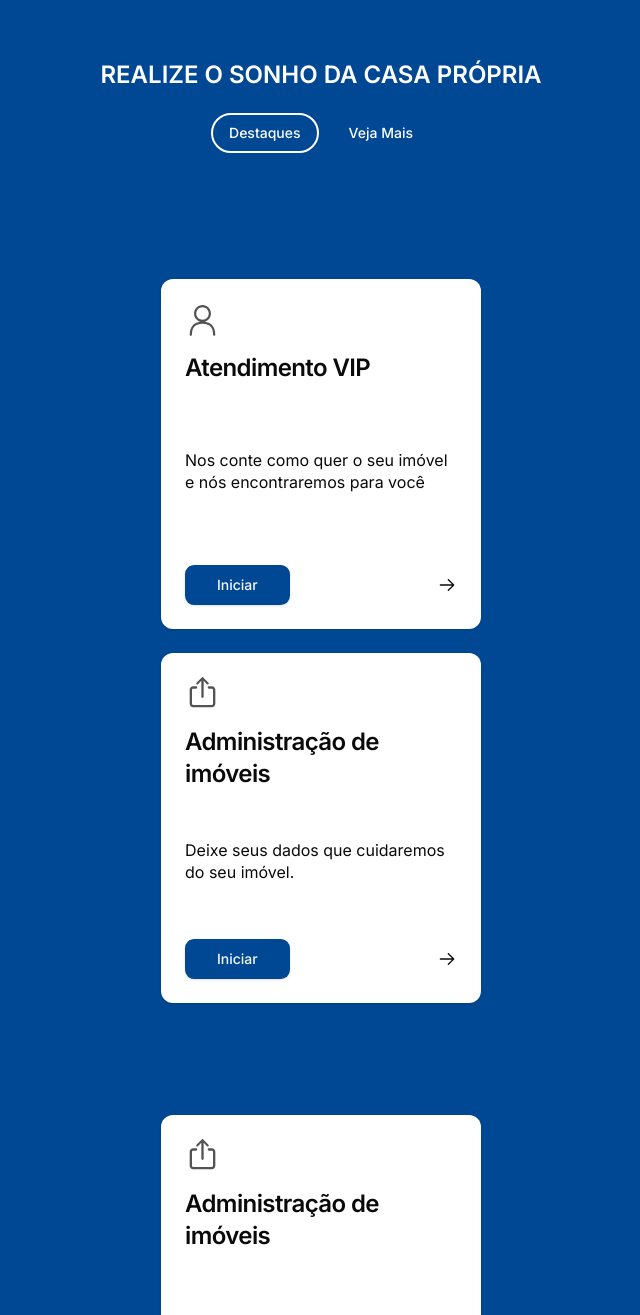
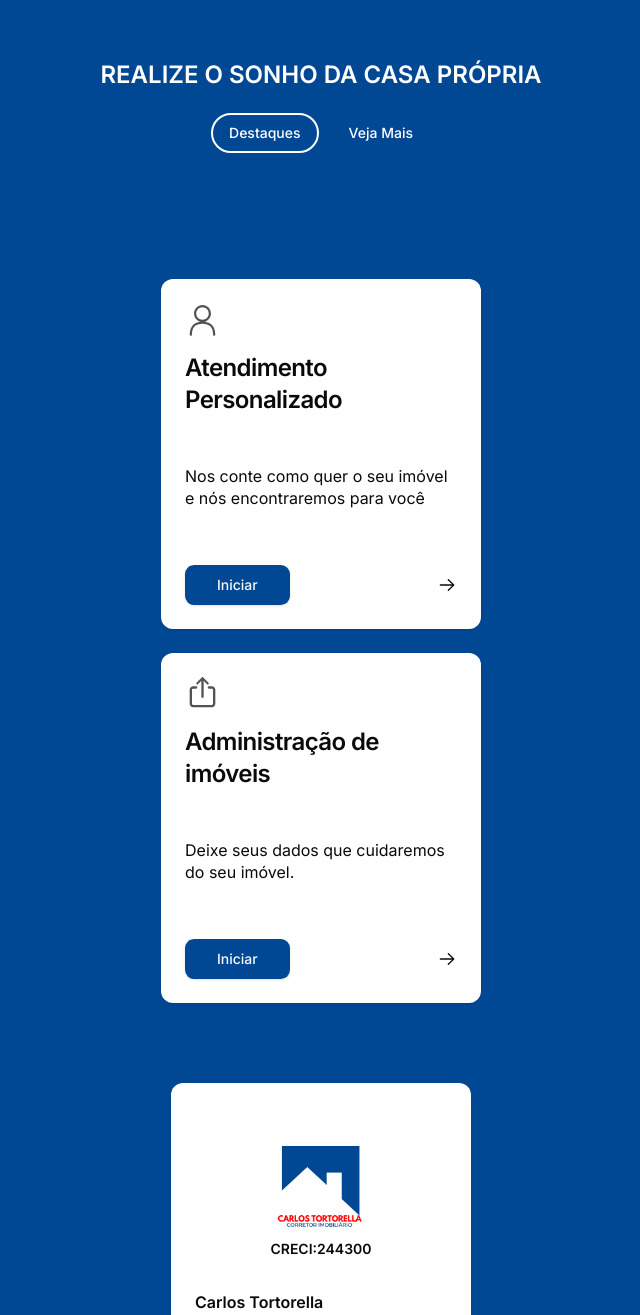
Before and after one commit to PavaniTiago/imobiliaria, a Next.js app: page / in a window 1280 px wide. Shown: the part 1445-2760 px from the top of the page, without its empty margins (319-959 px from the left). Built offline with nearby package versions, Linux system fonts and the light colour scheme; no server answers; the database is empty.

Commit message:
feat: add components and change visibility

```diff
--- a/src/app/bancos/page.tsx
+++ b/src/app/bancos/page.tsx
@@ -10,7 +10,7 @@ import Link from "next/link";
 
 export default function Bancos(){
     return (
-        <main className="flex items-center justify-center h-full w-full bg-primary pt-40">
+        <main className="flex items-center justify-center h-full w-full bg-primary pt-32 lg:pt-[20rem] pb-12">
             <div className="flex flex-col items-center justify-center max-w-5xl w-full px-8">
                 <h2 className="text-white text-2xl lg:text-3xl mb-4">Financiamento e bancos</h2>
                 <div className="flex flex-col gap-6 p-4 lg:p-12 w-full max-w-4xl bg-white">
--- a/src/app/imoveis/page.tsx
+++ b/src/app/imoveis/page.tsx
@@ -53,7 +53,7 @@ export default function Imovel() {
 
 
     return (
-        <div className="relative flex flex-col items-center justify-center w-full h-full bg-primary pt-32">
+        <div className="relative flex flex-col items-center justify-center w-full h-full bg-primary pt-32 lg:pt-[18rem]">
             <WhattsApButton />
             <Suspense>
 
--- a/src/app/imovel/page.tsx
+++ b/src/app/imovel/page.tsx
@@ -25,7 +25,7 @@ function page() {
     })
 
   return (
-    <div className='relative flex flex-col items-center justify-center w-full h-full bg-primary pt-28'>
+    <div className='relative flex flex-col items-center justify-center w-full h-full bg-primary pt-28 lg:pt-[18rem]'>
       <WhattsApButton />
       <div className='flex flex-col items-start justify-start w-full px-10 lg:px-[14rem] 2xl:px-[22rem] h-full'>
         <Suspense>
--- a/src/app/page.tsx
+++ b/src/app/page.tsx
@@ -8,16 +8,19 @@ import { WhattsApButton } from "@/components/ui/whattsap-button";
 import { SearchForm } from "@/components/ui/serch-form";
 import Link from "next/link";
 
+import Carlos from "../../public/carlos.png";
+
 export default function Home() {
 
   return (
     <div className='relative flex flex-col items-center justify-center w-full h-full bg-primary'>
       <WhattsApButton />
-      <div className="flex relative items-center justify-center w-full">
+      <div className="flex relative items-center justify-center w-full h-full">
         <div className="w-full h-screen">
           <Image src="https://i.ibb.co/f4ZN9Q0/L-966f121b838c4c37ab11430267ed6020.jpg"
           className="brightness-75 object-cover" alt="banner image" width={0} height={0} sizes="100vw" fill priority/>
         </div>
+          <Image src={Carlos} alt="carlos foto" width={0} height={0} className="object-cover h-[50rem] w-[32rem] z-10 lg:block hidden absolute -bottom-[3.3rem] right-0 transform scale-x-[-1]"/>
           <div className="flex flex-col items-center justify-center w-full h-full absolute text-white  gap-6">
             <h1 className="text-3xl text-center lg:text-5xl font-semibold font-montSerrat">Compre ou Alugue Agora</h1>
             <SearchForm />
@@ -47,13 +50,13 @@ export default function Home() {
             <Card className="w-[320px] h-[350px] flex flex-col justify-between">
               <CardHeader className="gap-2">
                 <PersonIcon width={35} height={35} className="text-foreground/70"/>
-                <CardTitle className="text-2xl">Atendimento VIP</CardTitle>
+                <CardTitle className="text-2xl">Atendimento Personalizado</CardTitle>
               </CardHeader>
               <CardContent className="px-6 pb-8 leading-snug">
                 <span>Nos conte como quer o seu imóvel e nós encontraremos para você</span>
               </CardContent>
               <CardFooter className="flex justify-between">
-                <Button variant="default" size="lg" className="hover:bg-blue-700 transition">Iniciar</Button>
+                <Button variant="default" size="lg" className="hover:bg-blue-700 transition"><Link href="https://www.instagram.com/carlostortorella/"></Link>Iniciar</Button>
                 <ArrowRightIcon width={20} height={20}/>
               </CardFooter>
             </Card>
@@ -66,7 +69,7 @@ export default function Home() {
                 <span>Deixe seus dados que cuidaremos do seu imóvel.</span>
               </CardContent>
               <CardFooter className="flex justify-between">
-                <Button variant="default" size="lg" className="hover:bg-blue-700 transition">Iniciar</Button>
+                <Button variant="default" size="lg" className="hover:bg-blue-700 transition"><Link href="https://www.instagram.com/carlostortorella/"></Link>Iniciar</Button>
                 <ArrowRightIcon width={20} height={20}/>
               </CardFooter>
             </Card>
--- a/src/components/ui/footer.tsx
+++ b/src/components/ui/footer.tsx
@@ -1,12 +1,14 @@
 "use client"
 
-import { Share2Icon, ArrowRightIcon } from "@radix-ui/react-icons";
+import { ArrowRightIcon } from "@radix-ui/react-icons";
 import { Button } from "./button";
-import { Card, CardHeader, CardTitle, CardContent, CardFooter } from "./card";
+import { Card, CardHeader, CardContent, CardFooter } from "./card";
 import { UseImoveis } from "@/hooks/useImoveis";
 import { useQuery } from "@tanstack/react-query";
-import { FacebookLogo, InstagramLogo } from "@phosphor-icons/react";
+import { InstagramLogo } from "@phosphor-icons/react";
 import Link from "next/link";
+import Logo from "../../../public/logo.png"
+import Image from "next/image";
 
 export function Footer(){
 
@@ -24,13 +26,15 @@ export function Footer(){
 
     return (
         <footer className="flex flex-col items-center justify-end w-full h-full bg-primary">
-            <Card className="max-w-xs gap-12 flex flex-col justify-between mt-8 mx-6">
-              <CardHeader className="gap-2">
-                <Share2Icon width={35} height={35} className="text-foreground/70"/>
-                <CardTitle className="text-2xl">Administração de imóveis</CardTitle>
+            <Card className="w-[300px] h-[360px] flex flex-col justify-between">
+              <CardHeader className="flex items-center justify-center gap-2 relative">
+                <Image alt="logo imobiliaria" src={Logo} width={0} height={0} className="object-cover h-40 w-40" />
+                <span className="text-sm font-semibold absolute bottom-8">CRECI:244300</span>
               </CardHeader>
-              <CardContent className="px-6 pb-8 leading-snug">
-                <span>Deixe seus dados que cuidaremos do seu imóvel.</span>
+              <CardContent className="flex flex-col px-6 pb-8 leading-snug">
+                <span className="text-md font-semibold">Carlos Tortorella</span>
+                <span className="text-sm">Vinhedo SP</span>
+                <span className="text-sm">(19) 99901-6424</span>
               </CardContent>
               <CardFooter className="flex justify-between">
                 <Button variant="default" size="lg" className="hover:bg-blue-700 transition">Iniciar</Button>
@@ -49,25 +53,22 @@ export function Footer(){
                         </div>
                     </div>
                 </div>
-                <div className="w-full flex items-center justify-center bg-secondary py-16 mt-12">
-                    <div className="w-full max-w-4xl flex justify-between text-primary">
-                        <div>
-                            <h3 className="text-lg text-black font-semibold">Institucional</h3>
-                            <span className="text-md text-black hover:bg-gray-200 transition-colors cursor-pointer">Política de privacide</span>
-                        </div>
+                <div className="w-full flex flex-col items-center justify-center bg-secondary pt-16 pb-4 mt-12">
+                    <div className="w-full max-w-3xl flex justify-between text-primary">
                         <div>
                             <h3 className="text-lg text-black font-semibold">Imóveis</h3>
-                            <span className="text-md text-black hover:bg-gray-200 transition-colors cursor-pointer">Cadastre seu imóvel</span>
+                            <Link href="https://www.instagram.com/carlostortorella/" className="text-md text-black hover:bg-gray-200 transition-colors cursor-pointer">Cadastre seu imóvel</Link>
                         </div>
                         <div>
                             <h3 className="text-lg text-black font-semibold">Serviços</h3>
-                            <span className="text-md text-black hover:bg-gray-200 transition-colors cursor-pointer">Financiamento e bancos</span>
+                            <Link href="/bancos" className="text-md text-black hover:bg-gray-200 transition-colors cursor-pointer">Financiamento e bancos</Link>
                         </div>
                         <div>
                             <h3 className="text-lg text-black font-semibold">Contatos</h3>
-                            <span className="text-md text-black hover:bg-gray-200 transition-colors cursor-pointer">Fale conosco</span>
+                            <Link href="https://www.instagram.com/carlostortorella/" className="text-md text-black hover:bg-gray-200 transition-colors cursor-pointer">Fale conosco</Link>
                         </div>
                     </div>
+                    <p className="text-sm mt-6">© Carlos Tortorella. Todos os direitos reservados</p>
                 </div>
             </div>
             <div className="w-full block lg:hidden">
@@ -77,6 +78,7 @@ export function Footer(){
                         <Link target="_blank" href="https://www.instagram.com/carlostortorella/" ><Button className="bg-transparent text-white rounded-full border p-2"><InstagramLogo size={20}/></Button></Link>
                         {/* <Link href="" className="bg-transparent text-white rounded-full border p-2"><FacebookLogo size={20}/></Link> */}
                     </div>
+                    <p className="text-sm">Todos os direitos reservados</p>
                 </div>
             </div>
         </footer>
--- a/src/components/ui/sidebar-button.tsx
+++ b/src/components/ui/sidebar-button.tsx
@@ -16,14 +16,12 @@ export function SideBarButton(){
       <SheetTrigger><HamburgerMenuIcon className="text-blue-700" width={30} height={30}/></SheetTrigger>
       <SheetContent className="h-full p-0 border-0">
         <SheetHeader className="lg:ml-4 mt-6 lg:pl-6 pt-6 space-y-0">
-          <SheetTitle className="text-lg text-foreground/60">Institucional</SheetTitle>
-          <SheetDescription className="text-md text-black font-medium hover:bg-gray-200 transition-colors cursor-pointer">Política de privacidade</SheetDescription>
           <SheetTitle className="text-lg text-foreground/60 pt-3">Imóveis</SheetTitle>
-          <SheetDescription className="text-md text-black font-medium hover:bg-gray-200 transition-colors cursor-pointer">Encomende seu imóvel</SheetDescription>
+          <SheetDescription className="text-md text-black font-medium hover:bg-gray-200 transition-colors cursor-pointer"><Link href="https://wa.link/2ul0du"></Link>Encomende seu imóvel</SheetDescription>
           <SheetTitle className="text-lg text-foreground/60 pt-3">Serviços</SheetTitle>
           <SheetDescription className="text-md text-black font-medium hover:bg-gray-200 transition-colors cursor-pointer"><Link href="/bancos">Financiamento de bancos</Link></SheetDescription>
           <SheetTitle className="text-lg text-foreground/60 pt-3">Contato</SheetTitle>
-          <SheetDescription className="text-md text-black font-medium hover:bg-gray-200 transition-colors cursor-pointer">Fale conosco</SheetDescription>
+          <SheetDescription className="text-md text-black font-medium hover:bg-gray-200 transition-colors cursor-pointer"><Link href="https://wa.link/2ul0du">Fale conosco</Link></SheetDescription>
         </SheetHeader>
         <SheetFooter className="absolute flex justify-start bottom-0 p-8 w-full bg-primary">
           <div className="flex flex-col justify-end items-start text-white">
```
Also changed, not shown: src/components/ui/header.tsx (+2 -2 lines), src/components/ui/imovel-card.tsx (+7 -6 lines), public/carlos.png (added).
